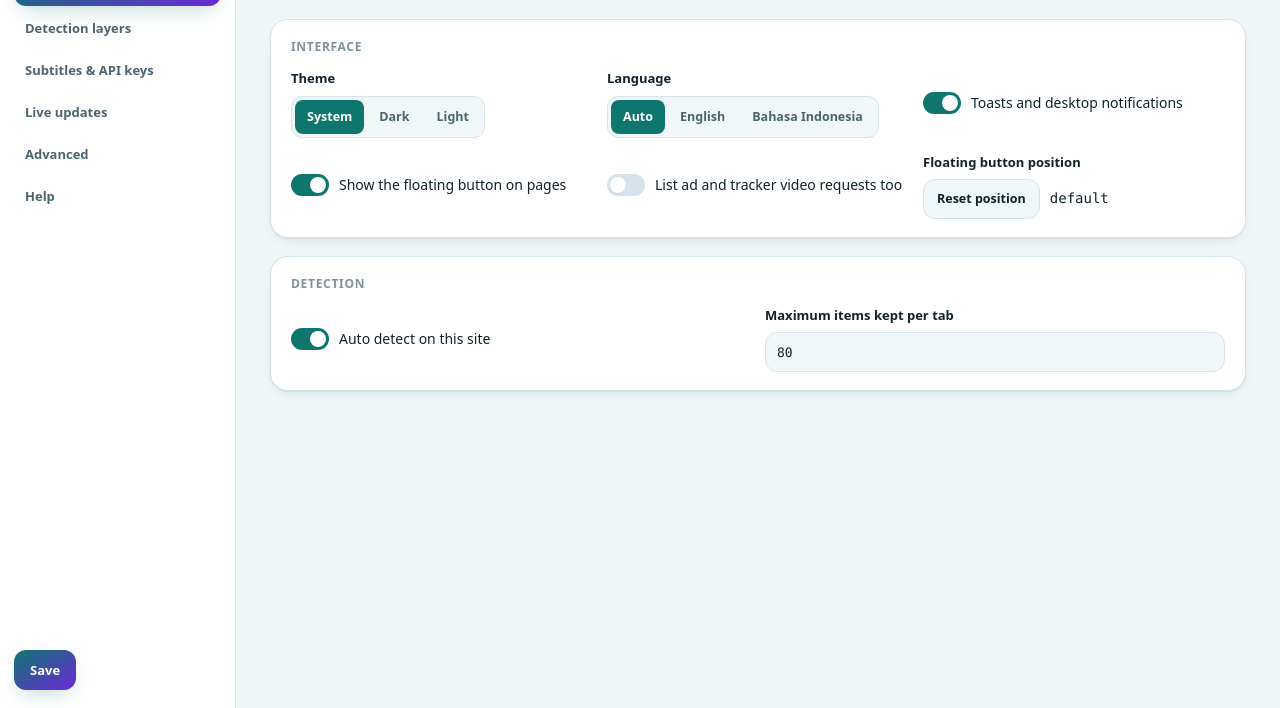
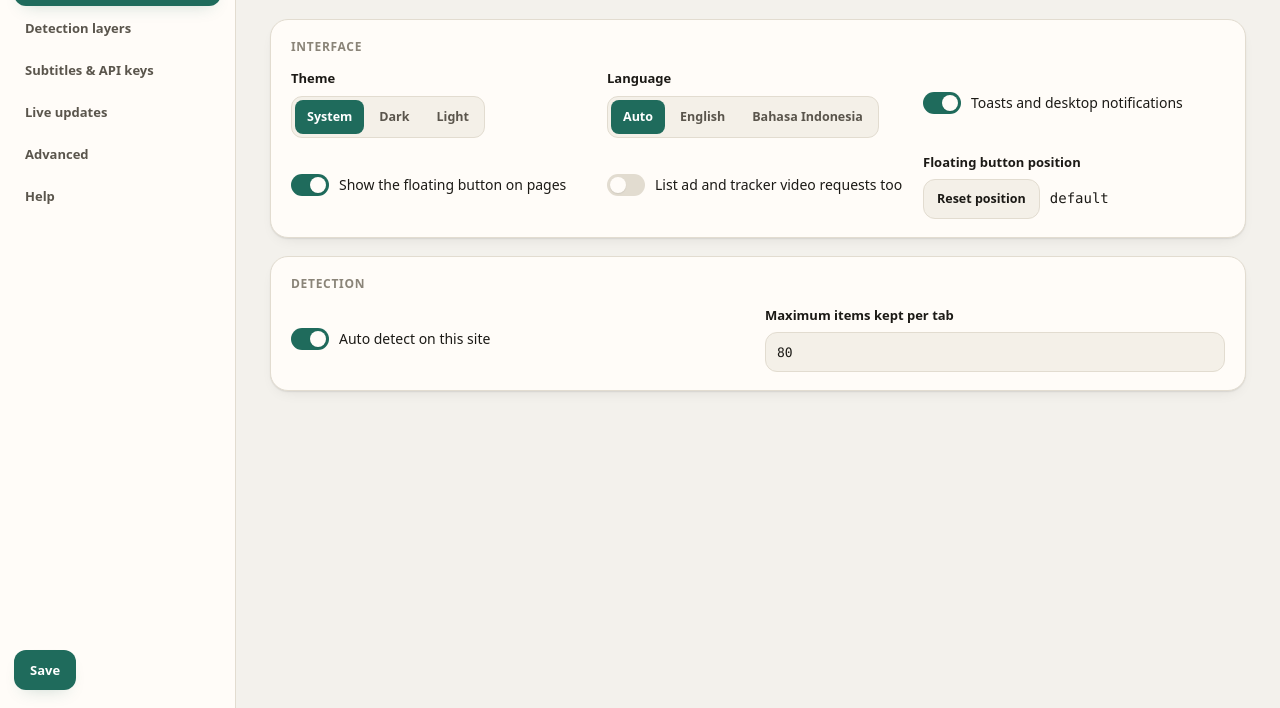
Before and after one commit to ryany5517-hash/Media-ex, a browser extension: page src/options/options.html in a window 1280 px wide. Shown: the part 92-800 px from the top of the page. Drawn offline with Linux system fonts and the light colour scheme.

Commit message:
Keep Watch Party on watchparty.me and drop the loud gradients
HLS like a2.shows.st/api/playlist now opens a Watch Party room (or needDirect), never the in-page Play overlay. Token playlists get a .m3u8 query hint so WatchParty treats them as HLS. Palette is solid forest/stone so Play labels stay readable.

Co-authored-by: arena-agent <297053741+arena-agent@users.noreply.github.com>

```diff
--- a/package.json
+++ b/package.json
@@ -1,6 +1,6 @@
 {
   "name": "stream-radar",
-  "version": "1.1.15",
+  "version": "1.1.16",
   "private": true,
   "description": "Stream Radar \u2014 ultra media streaming detector + WatchParty + auto Indonesian subtitles, for Chrome & Firefox (Manifest V3). Not published to any store: load it unpacked.",
   "type": "module",
--- a/src/options/options.html
+++ b/src/options/options.html
@@ -9,7 +9,7 @@
   </head>
   <body data-theme="dark">
     <aside class="side">
-      <div class="logo"><span class="ico"></span><b data-i18n="app.name">Stream Radar</b><small>v1.1.15</small></div>
+      <div class="logo"><span class="ico"></span><b data-i18n="app.name">Stream Radar</b><small>v1.1.16</small></div>
       <nav id="tabs" aria-label="Settings sections">
         <button data-tab="general" class="on" data-i18n="options.tabGeneral">General</button>
         <button data-tab="layers" data-i18n="options.tabDetection">Detection layers</button>
--- a/src/popup/popup.css
+++ b/src/popup/popup.css
@@ -126,8 +126,8 @@ body {
 .btn svg, .ibtn svg, .brand-ico svg { width: 15px; height: 15px; }
 .btn:hover { border-color: var(--sr-accent); }
 .btn:active { transform: scale(.97); }
-.btn[data-primary="1"] { background: var(--sr-brand-gradient); color: var(--sr-accent-ink); border-color: transparent; box-shadow: var(--sr-shadow-accent); }
-.btn[data-primary="1"]:hover { filter: brightness(1.07); transform: translateY(-1px); opacity: 1; }
+.btn[data-primary="1"] { background: var(--sr-accent); color: var(--sr-accent-ink); border-color: transparent; }
+.btn[data-primary="1"]:hover { filter: brightness(1.04); transform: translateY(-1px); opacity: 1; }
 .btn.tiny { min-height: 32px; font-size: 11px; padding: 0 8px; }
 .btn[disabled] { opacity: .55; pointer-events: none; }
 
--- a/src/shared/theme.css
+++ b/src/shared/theme.css
@@ -6,106 +6,100 @@
 
 :root,
 :host {
-  /* light palette - cool teal + violet on ice paper */
-  --sr-canvas: #eef6f8;
-  --sr-surface: #ffffff;
-  --sr-surface-2: #f0f7f8;
-  --sr-surface-3: #dceef2;
-  --sr-glass: rgba(255, 255, 255, 0.72);
-  --sr-ink: #10222a;
-  --sr-ink-2: #4a6570;
-  --sr-ink-3: #7a939c;
-  --sr-line: #d4e4ea;
-  --sr-line-2: #e6f0f3;
-  --sr-accent: #0f766e;
-  --sr-accent-2: #6d28d9;
+  /* light: warm stone paper, forest ink, solid (no rainbow buttons) */
+  --sr-canvas: #f3f1ec;
+  --sr-surface: #fffcf8;
+  --sr-surface-2: #f4f0e8;
+  --sr-surface-3: #e8e2d6;
+  --sr-glass: rgba(255, 252, 248, 0.86);
+  --sr-ink: #1c1a16;
+  --sr-ink-2: #5a554c;
+  --sr-ink-3: #8a8478;
+  --sr-line: #e2dcd0;
+  --sr-line-2: #eeeae2;
+  --sr-accent: #1f6b5c;
+  --sr-accent-2: #1f6b5c;
   --sr-accent-ink: #ffffff;
-  --sr-accent-soft: #e6f7f4;
-  --sr-accent-line: #99d5ce;
-  --sr-accent-glow: rgba(15, 118, 110, 0.35);
-  --sr-ok: #0d7c55;
-  --sr-ok-soft: #e6f6ee;
-  --sr-warn: #8a5b00;
-  --sr-warn-soft: #fdf2df;
-  --sr-err: #bd2118;
-  --sr-err-soft: #fcebea;
-  --sr-info: #0e6088;
-  --sr-info-soft: #e7f2fa;
-  /* layered ambient + key shadows for soft depth */
-  --sr-shadow-1: 0 1px 0 rgba(24, 28, 43, 0.02), 0 1px 2px rgba(24, 28, 43, 0.05), 0 6px 16px -8px rgba(24, 28, 43, 0.14);
-  --sr-shadow-2: 0 1px 0 rgba(24, 28, 43, 0.03), 0 12px 24px -12px rgba(24, 28, 43, 0.18), 0 32px 64px -24px rgba(24, 28, 43, 0.30);
-  --sr-shadow-accent: 0 8px 22px -8px var(--sr-accent-glow);
+  --sr-accent-soft: #e6f3ef;
+  --sr-accent-line: #9cc9be;
+  --sr-accent-glow: rgba(31, 107, 92, 0.28);
+  --sr-ok: #1b6b45;
+  --sr-ok-soft: #e5f4eb;
+  --sr-warn: #8a5a12;
+  --sr-warn-soft: #f8eedc;
+  --sr-err: #b42318;
+  --sr-err-soft: #fbeaea;
+  --sr-info: #1d5f7a;
+  --sr-info-soft: #e6f1f6;
+  --sr-shadow-1: 0 1px 0 rgba(28, 26, 22, 0.03), 0 1px 2px rgba(28, 26, 22, 0.05), 0 6px 16px -8px rgba(28, 26, 22, 0.12);
+  --sr-shadow-2: 0 1px 0 rgba(28, 26, 22, 0.04), 0 12px 24px -12px rgba(28, 26, 22, 0.16), 0 32px 64px -24px rgba(28, 26, 22, 0.22);
+  --sr-shadow-accent: 0 8px 18px -10px var(--sr-accent-glow);
   --sr-inset: inset 0 1px 0 rgba(255, 255, 255, 0.85);
 
-  /* spacing scale 4/8/12/16/22 */
   --sr-sp-1: 4px;
   --sr-sp-2: 8px;
   --sr-sp-3: 12px;
   --sr-sp-4: 16px;
   --sr-sp-5: 22px;
-  /* radius 8/12/18/999 */
   --sr-r-1: 8px;
   --sr-r-2: 12px;
   --sr-r-3: 18px;
   --sr-r-pill: 999px;
-  /* motion 120/190/280 */
   --sr-t-fast: 120ms;
   --sr-t-mid: 190ms;
   --sr-t-slow: 280ms;
   --sr-ease: cubic-bezier(0.22, 0.72, 0.24, 1);
   --sr-spring: cubic-bezier(0.2, 0.9, 0.28, 1.24);
-  /* type */
   --sr-font: ui-sans-serif, system-ui, -apple-system, "Segoe UI", Roboto, "Helvetica Neue", Arial, sans-serif;
   --sr-mono: ui-monospace, SFMono-Regular, "SF Mono", Menlo, Consolas, monospace;
-  /* brand + media-type chips (vivid icon backgrounds with light glyph) */
-  /* brand: two-stop teal->violet sheen with a faint top highlight */
-  --sr-brand-gradient: linear-gradient(150deg, var(--sr-accent) 0%, var(--sr-accent-2, #6d28d9) 100%);
-  --sr-brand-sheen: linear-gradient(180deg, rgba(255, 255, 255, 0.22), rgba(255, 255, 255, 0) 55%);
-  --sr-cat-hls: linear-gradient(140deg, #fbbf24, #ea580c);
-  --sr-cat-dash: linear-gradient(140deg, #38bdf8, #2563eb);
-  --sr-cat-mp4: linear-gradient(140deg, #34d399, #0d9488);
-  --sr-cat-webm: linear-gradient(140deg, #c084fc, #7c3aed);
-  --sr-cat-blob: linear-gradient(140deg, #94a3b8, #64748b);
-  --sr-cat-seg: linear-gradient(140deg, #facc15, #ca8a04);
-  --sr-cat-text: linear-gradient(140deg, #2dd4bf, #0d9488);
+  /* solid fills so button labels stay readable */
+  --sr-brand-gradient: #1f6b5c;
+  --sr-brand-sheen: none;
+  --sr-cat-hls: #8a6b2e;
+  --sr-cat-dash: #3a6a88;
+  --sr-cat-mp4: #2a7a62;
+  --sr-cat-webm: #5c5a88;
+  --sr-cat-blob: #6b7280;
+  --sr-cat-seg: #8a6b2e;
+  --sr-cat-text: #2a7a62;
   --sr-glyph-on-color: #ffffff;
 
-  /* scrollbar */
   --sr-scroll-thumb: var(--sr-ink-2);
   --sr-scroll-thumb-hover: var(--sr-accent);
   --sr-scroll-size: 10px;
 }
 
 [data-theme='dark'] {
-  --sr-canvas: #0c0f1a;
-  --sr-surface: #141928;
-  --sr-surface-2: #1a2032;
-  --sr-surface-3: #232a40;
-  --sr-glass: rgba(20, 25, 40, 0.72);
-  --sr-ink: #e9edf7;
-  --sr-ink-2: #a1aac4;
-  --sr-ink-3: #6f7a96;
-  --sr-line: #28304a;
-  --sr-line-2: #1e2538;
-  --sr-accent: #8b93ff;
-  --sr-accent-2: #b98bff;
-  --sr-accent-ink: #0c0f1a;
-  --sr-accent-soft: rgba(139, 147, 255, 0.16);
-  --sr-accent-line: rgba(139, 147, 255, 0.40);
-  --sr-accent-glow: rgba(139, 147, 255, 0.45);
-  --sr-ok: #5ad39f;
-  --sr-ok-soft: rgba(90, 211, 159, 0.16);
-  --sr-warn: #e6b455;
-  --sr-warn-soft: rgba(230, 180, 85, 0.16);
-  --sr-err: #ff8a80;
-  --sr-err-soft: rgba(255, 138, 128, 0.16);
-  --sr-info: #7cc8f2;
-  --sr-info-soft: rgba(124, 200, 242, 0.16);
-  --sr-shadow-1: 0 1px 0 rgba(0, 0, 0, 0.4), 0 6px 18px -8px rgba(0, 0, 0, 0.55);
-  --sr-shadow-2: 0 16px 32px -16px rgba(0, 0, 0, 0.7), 0 40px 72px -28px rgba(0, 0, 0, 0.78);
-  --sr-shadow-accent: 0 10px 26px -8px var(--sr-accent-glow);
-  --sr-inset: inset 0 1px 0 rgba(255, 255, 255, 0.06);
-  --sr-brand-sheen: linear-gradient(180deg, rgba(255, 255, 255, 0.16), rgba(255, 255, 255, 0) 55%);
+  --sr-canvas: #121417;
+  --sr-surface: #1b1e23;
+  --sr-surface-2: #24282e;
+  --sr-surface-3: #2e333a;
+  --sr-glass: rgba(27, 30, 35, 0.88);
+  --sr-ink: #f2efe8;
+  --sr-ink-2: #c4bfb4;
+  --sr-ink-3: #8e897e;
+  --sr-line: #32373e;
+  --sr-line-2: #262a30;
+  --sr-accent: #7dcebc;
+  --sr-accent-2: #7dcebc;
+  --sr-accent-ink: #10211c;
+  --sr-accent-soft: rgba(125, 206, 188, 0.14);
+  --sr-accent-line: rgba(125, 206, 188, 0.38);
+  --sr-accent-glow: rgba(125, 206, 188, 0.28);
+  --sr-ok: #7dcea6;
+  --sr-ok-soft: rgba(125, 206, 166, 0.14);
+  --sr-warn: #e0b86a;
+  --sr-warn-soft: rgba(224, 184, 106, 0.14);
+  --sr-err: #f0a098;
+  --sr-err-soft: rgba(240, 160, 152, 0.14);
+  --sr-info: #8ec4e0;
+  --sr-info-soft: rgba(142, 196, 224, 0.14);
+  --sr-shadow-1: 0 1px 0 rgba(0, 0, 0, 0.35), 0 6px 16px -8px rgba(0, 0, 0, 0.45);
+  --sr-shadow-2: 0 16px 32px -16px rgba(0, 0, 0, 0.55), 0 40px 72px -28px rgba(0, 0, 0, 0.62);
+  --sr-shadow-accent: 0 8px 18px -10px var(--sr-accent-glow);
+  --sr-inset: inset 0 1px 0 rgba(255, 255, 255, 0.05);
+  --sr-brand-gradient: #7dcebc;
+  --sr-brand-sheen: none;
 }
 
 /* ---- global scrollbar: hide default Chromium/Firefox bars, use tokens ---- */
--- a/src/shared/util.js
+++ b/src/shared/util.js
@@ -15,7 +15,7 @@
   'use strict';
 
   const SR = (root.SR = root.SR || {});
-  SR.VERSION = '1.1.15';
+  SR.VERSION = '1.1.16';
   SR.NS = 'streamRadar'; // message channel id / storage prefix
   SR.PREFIX = 'srad'; // css class prefix
 
@@ -249,20 +249,27 @@
       if (category === 'blob' || category === 'segment' || category === 'texttrack') return false;
       let path = String(url);
       try { path = new URL(url).pathname; } catch (_) {}
+      // WatchParty's HLS check is `src.includes('.m3u8')`. Only our own query
+      // hint (or a real path extension) counts — encoded inner URLs in
+      // ?to=/ ?url= must not make a redirect look like a playlist.
+      if (/[?&]srad=playlist\.m3u8/i.test(url)) return true;
       // 1) A media extension on the PATH is directly playable. This wins over
       //    everything: real HLS CDNs often serve .../api/playlist.m3u8, so a
       //    resolver-looking path must not veto an explicit manifest/file.
       if (/\.(m3u8|mpd|mp4|webm|mkv|mov|m4v|m3u)(\?|#|$)/i.test(path)) return true;
       if (util.isHlsProxy(url)) return true;
-      // 2) Resolver/gateway endpoints return JSON/HTML (a2.shows.st/api?d=…).
-      //    Even if webRequest labelled them HLS from a misleading content-type,
-      //    WatchParty cannot play them — reject before the category shortcut.
-      if (/(^|\/)(api|resolve|redirect|gateway|link|source|get|serve)(\/|$)/i.test(path)) return false;
+      // 2) Resolver/gateway endpoints return JSON/HTML (d.shows.st/api?d=…).
+      //    Only the last path segment — /api/playlist/token is a real stream.
+      try {
+        const segs = path.replace(/\/+$/, '').split('/');
+        const last = String(segs[segs.length - 1] || '').toLowerCase();
+        if (last === 'api' || last === 'resolve' || last === 'redirect' || last === 'gateway') return false;
+      } catch (_) {}
       // 3) A classified direct-media category (content-type/parsed manifest,
-      //    served without a clean extension) is playable too.
+      //    served without a clean extension) is playable too. Token /mpd/<id>
+      //    becomes playable after ensureWpHlsUrl adds a .m3u8 query hint.
       if (category === 'hls' || category === 'dash' || category === 'mp4' || category === 'webm') {
-        // Token CDNs like .../mpd/<id> are not a file WatchParty can fetch.
-        if (/\/mpd\//i.test(path) && !/\.mpd(\?|#|$)/i.test(path)) return false;
+        if (/\/mpd\//i.test(path) && !/\.m3u8|\.mpd/i.test(url)) return false;
         return true;
       }
       return false;
```
Also changed, not shown: src/background.js (+22 -11 lines), src/content/ui-styles.js (+71 -71 lines), tools/test/core.test.mjs (+2 -0 lines), tools/test/features.test.mjs (+24 -0 lines), src/manifest.json.
